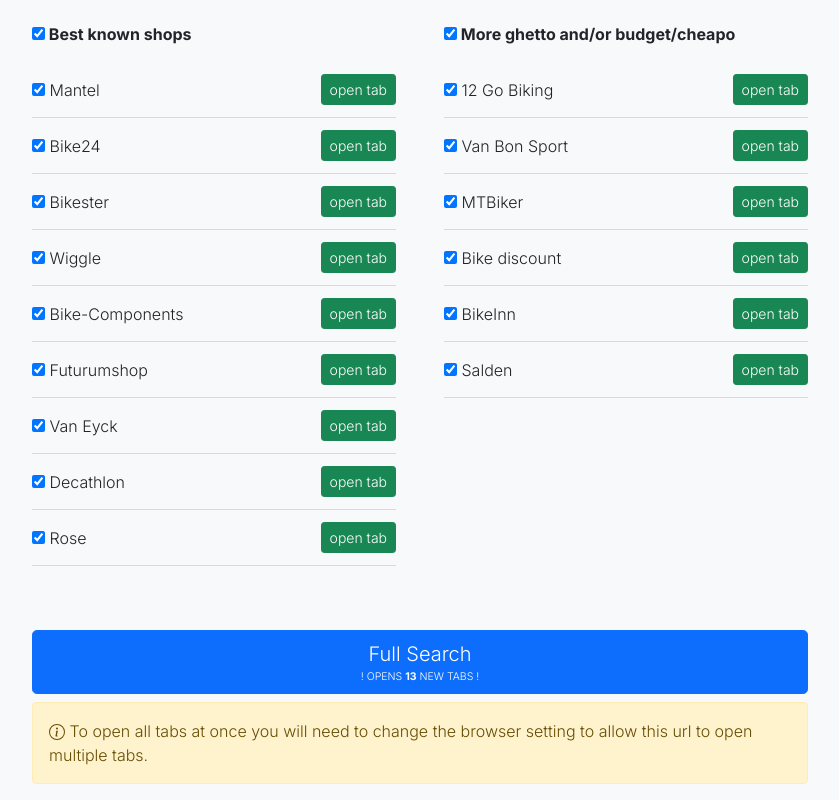
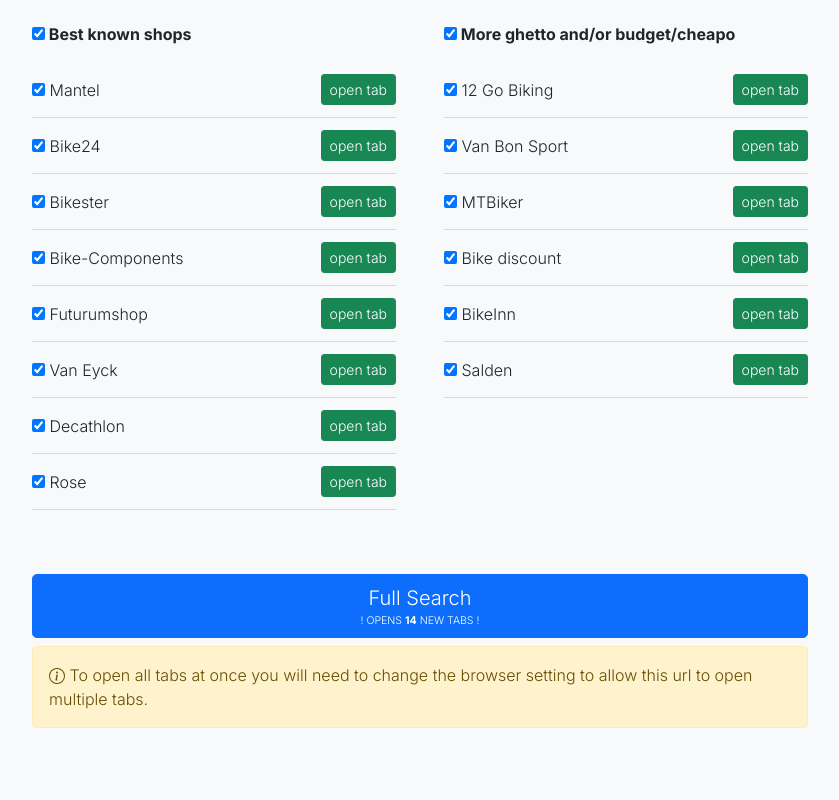
Before and after one commit to tomhudders/tomhudders.github.io, a plain HTML site: page bike-parts-search/index.html in a window 1280 px wide. Shown: the part 467-1267 px from the top of the page, without its empty margins (220-1059 px from the left). After the commit the page ends 1211 px from the top, so only its background shows below. Drawn offline with nearby package versions, Linux system fonts and the light colour scheme.

Commit message:
Remove Wiggle

```diff
--- a/bike-parts-search/index.html
+++ b/bike-parts-search/index.html
@@ -55,10 +55,6 @@
                 <a href="#" class="btn btn-sm btn-success float-end" onclick="searchEngineLink(this.parentNode.querySelector('.searchEngine'))">open tab</a>
               </label>
               <label>
-                <span><input type="checkbox" class="searchEngine premium-group" value="https://www.wiggle.com/eu/search?query=" checked> Wiggle</span>
-                <a href="#" class="btn btn-sm btn-success float-end" onclick="searchEngineLink(this.parentNode.querySelector('.searchEngine'))">open tab</a>
-              </label>
-              <label>
                 <span><input type="checkbox" class="searchEngine premium-group" value="https://www.bike-components.de/en/s/?keywords=" checked> Bike-Components</span>
                 <a href="#" class="btn btn-sm btn-success float-end" onclick="searchEngineLink(this.parentNode.querySelector('.searchEngine'))">open tab</a>
               </label>
@@ -112,7 +108,7 @@
           </div>
         </div>
         <div class="d-grid">
-          <button type="submit" id="searchButton" class="btn btn-primary btn-lg btn-block mb-2">Full Search <span class="info">! Opens <strong>13</strong> new tabs !</span></button>
+          <button type="submit" id="searchButton" class="btn btn-primary btn-lg btn-block mb-2">Full Search <span class="info">! Opens <strong>14</strong> new tabs !</span></button>
           <div class="alert alert-warning" role="alert">
             <svg xmlns="http://www.w3.org/2000/svg" width="16" height="16" fill="currentColor" class="bi bi-info-circle" viewBox="0 0 16 16">
               <path d="M8 15A7 7 0 1 1 8 1a7 7 0 0 1 0 14zm0 1A8 8 0 1 0 8 0a8 8 0 0 0 0 16z"/>
```
